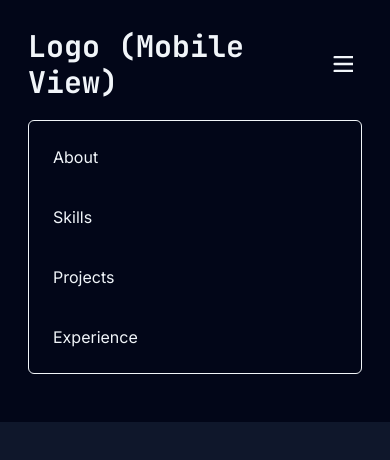
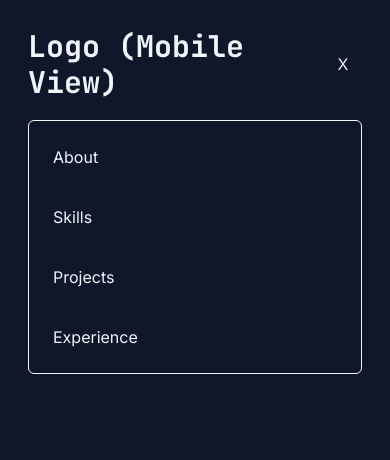
Before and after one commit to firepeashooter/portfolio, a React app in the folder portfolio/: page / in a window 390 px wide. Both pictures are taken after a click on the button 343 px from the left and 64 px from the top of the page. Shown: the top 460 px of the page. Built offline with nearby package versions, Linux system fonts and the light colour scheme; the HTML template or start-up script is replaced by a standard one.

Commit message:
Working Responsive NavBar with Mobile Menu

```diff
--- a/portfolio/src/Components/MobileMenu.jsx
+++ b/portfolio/src/Components/MobileMenu.jsx
@@ -1,9 +1,10 @@
 
-function MobileMenu() {
+function MobileMenu({ isOpen }) {
 
 	return (
 
-		<div className="h-full w-full m-5 border rounded-md border-slate500 p-5">
+		<div className={`h-full w-full m-5 border rounded-md border-slate500 p-5 transition-all duration-300 ease-in-out
+			${isOpen ? "opacity-100 translate-y-0 pointer-events-auto" : "bg-transparent opacity-0 -translate-y-2 pointer-events-none"}`} >
 
 			<ul className="flex flex-col gap-7">
 				<li className=" p-1 hover:bg-slate-500 rounded-md">About</li>
@@ -16,7 +17,7 @@ function MobileMenu() {
 
 
 
-		</div>
+		</ div>
 
 
 
--- a/portfolio/src/Components/Navbar.jsx
+++ b/portfolio/src/Components/Navbar.jsx
@@ -1,10 +1,13 @@
+import { useState } from "react";
 import MobileMenu from "./MobileMenu";
 
 function Navbar() {
 
+	const [isOpen, setIsOpen] = useState(false);
+
 	return (
 
-		<nav className="flex flex-col justify-center items-center min-h-20 p-7 w-screen fixed bg-slate-950 text-slate-100">
+		<nav className="flex flex-col justify-center items-center min-h-20 p-7 w-screen fixed text-slate-100">
 
 			<div className="w-full h-full">
 				{/* THIS IS THE DESKTOP VIEW */}
@@ -35,28 +38,32 @@ function Navbar() {
 						Logo (Mobile View)
 					</div>
 
-					<button className="flex justify-center items-center rounded-md p-2 h-10 w-10 transition-all duration-200 hover:bg-slate-500">
+					<button onClick={() => setIsOpen(!isOpen)}
+						className="flex justify-center items-center rounded-md p-2 h-10 w-10 transition-all duration-200 hover:bg-slate-500">
+						{isOpen ? "X" :
+
 							<svg
 								xmlns="http://www.w3.org/2000/svg"
 								fill="none"
 								viewBox="0 0 24 24"
 								strokeWidth={2.9}
 								stroke="currentColor"
-							className="h-5 w-5" // Tailwind sets the icon size here
-						>
+								className="h-5 w-5">
 								<path
 									strokeLinecap="round"
 									strokeLinejoin="round"
 									d="M2 3.75h23M2 12h23M2 20.25h23"
 								/>
 							</svg>
+						}
+
 					</button>
 
 				</div>
 
 			</div>
 
-			<MobileMenu />
+			<MobileMenu isOpen={isOpen} />
 
 		</nav>
 
```
Lines whose indentation alone changed are shown as unchanged.
